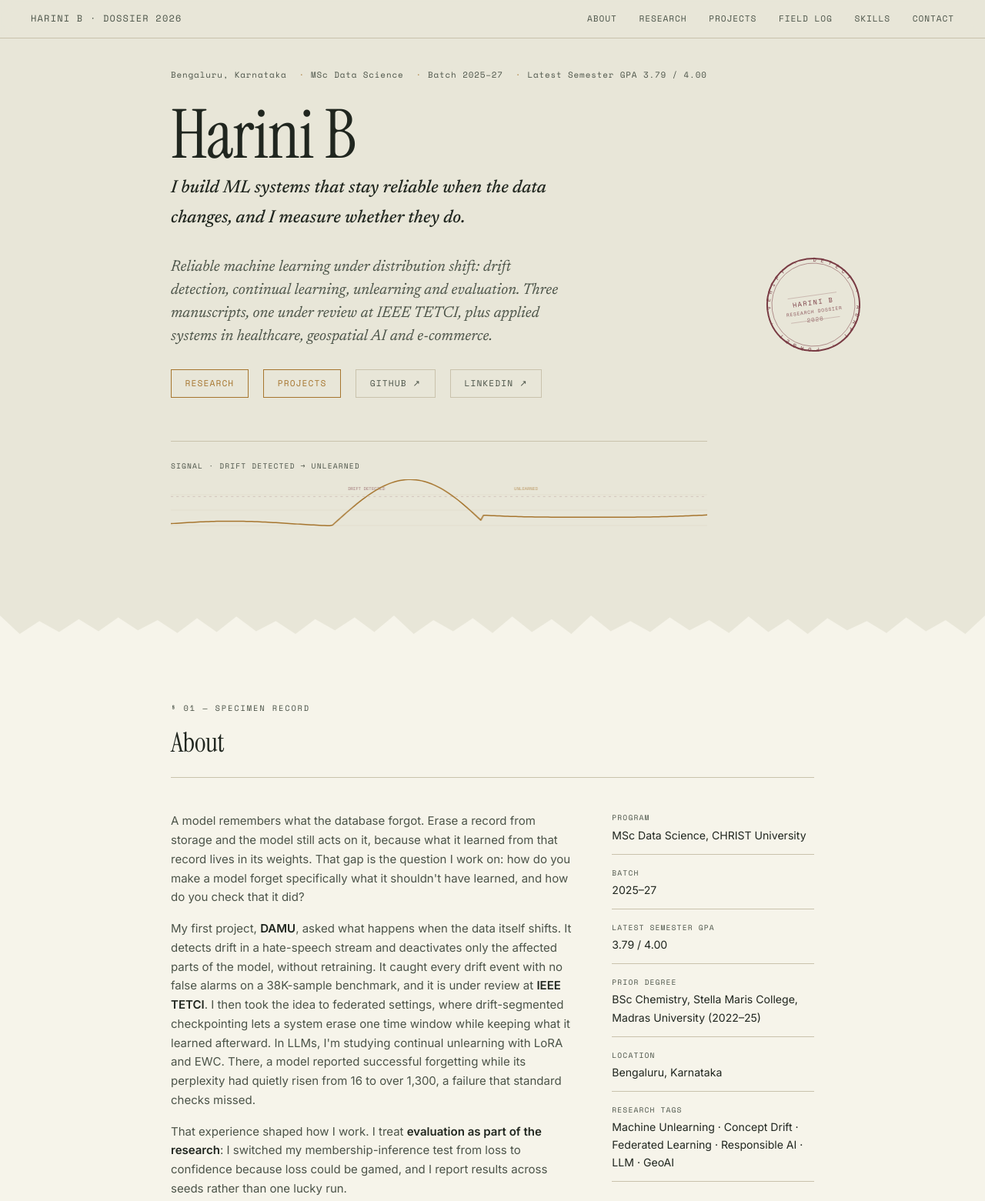
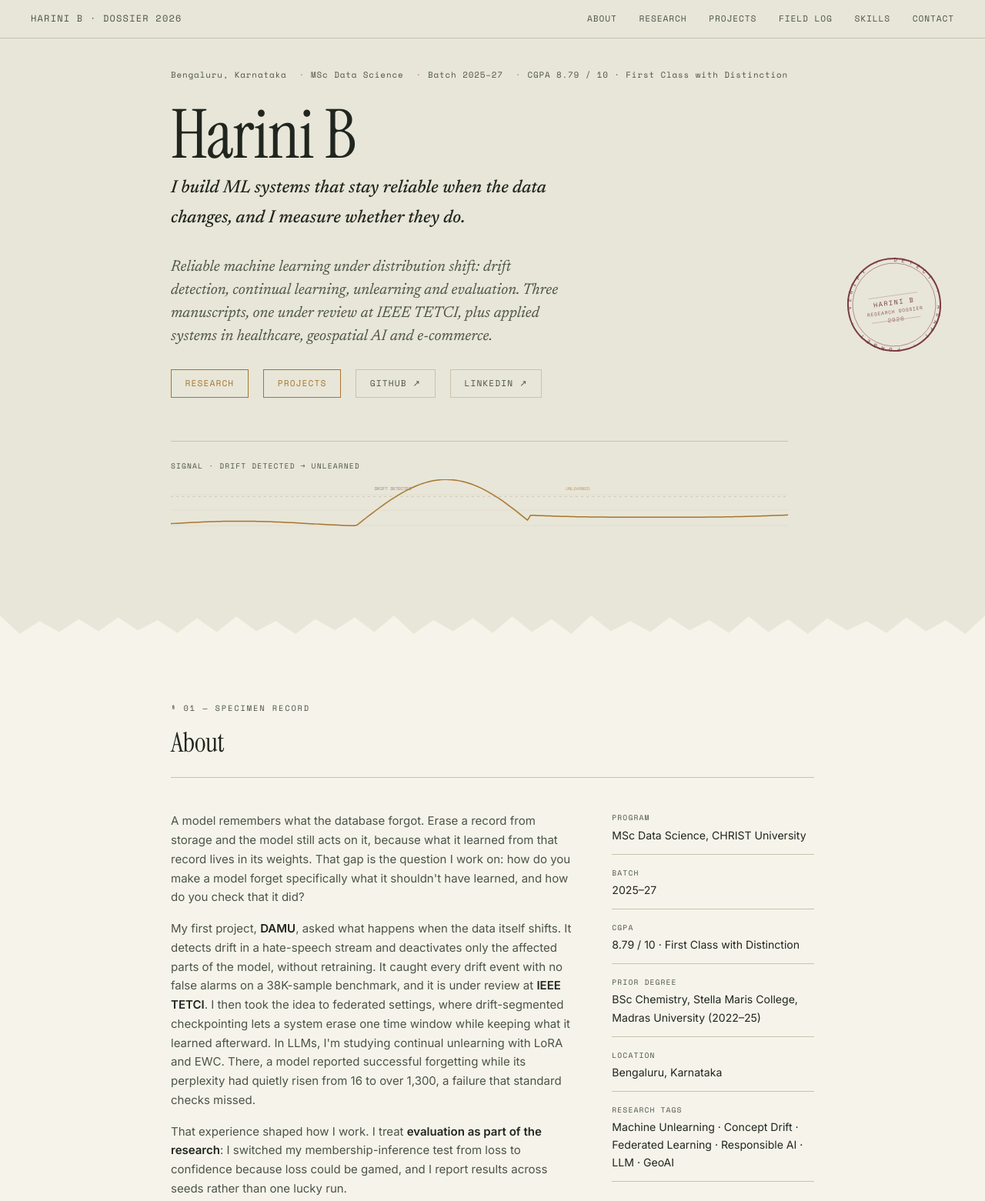
Before and after one commit to harinids/portfolio-, a plain HTML site: page index.html in a window 1280 px wide. Shown: the top 1561 px of the page at 77% size. Drawn offline with nearby package versions, Linux system fonts and the light colour scheme.

Commit message:
Add files via upload

```diff
--- a/index.html
+++ b/index.html
@@ -441,7 +441,7 @@
           <span>Bengaluru, Karnataka</span>
           <span>MSc Data Science</span>
           <span>Batch 2025–27</span>
-          <span>Latest Semester GPA 3.79 / 4.00</span>
+          <span>CGPA 8.79 / 10 &middot; First Class with Distinction</span>
         </div>
 
         <h1 class="display">Harini B</h1>
@@ -537,8 +537,8 @@
           <span class="field-val">2025–27</span>
         </div>
         <div class="field-row">
-          <span class="field-key">Latest Semester GPA</span>
-          <span class="field-val">3.79 / 4.00</span>
+          <span class="field-key">CGPA</span>
+          <span class="field-val">8.79 / 10 &middot; First Class with Distinction</span>
         </div>
         <div class="field-row">
           <span class="field-key">Prior Degree</span>
@@ -675,7 +675,7 @@
       <div class="specimen-card reveal">
         <div class="specimen-no">Specimen No. 04</div>
         <div class="specimen-title">AGRI-GSIS</div>
-        <div class="specimen-date">Apr 2026 – Present · Xploor Research Program, Deepspatial</div>
+        <div class="specimen-date">Apr 2026 – Sept 2026 · Xploor Research Program, Deepspatial</div>
         <p class="specimen-desc">GeoAI framework matching agricultural gaps to government schemes at block level. Ontology of 16 gap types linked to 14 central and Meghalaya schemes, served via an 8-endpoint REST API with 38 automated tests. Applied to seven West Garo Hills blocks, with 85.7% gap classification accuracy.</p>
         <div class="specimen-stack">
           <span class="stack-tag">Python</span><span class="stack-tag">Random Forest</span><span class="stack-tag">Flask REST API</span><span class="stack-tag">Google Earth Engine</span><span class="stack-tag">GeoAI</span>
@@ -721,7 +721,7 @@
     <div class="field-log reveal">
 
       <div class="log-entry">
-        <div class="log-date">Apr 2026 – Present</div>
+        <div class="log-date">Apr 2026 – Sept 2026</div>
         <div class="log-role">Research Intern — Xploor Program</div>
         <div class="log-org">Deepspatial · Noida &nbsp;·&nbsp; <em>eXperiential Program for Location &amp; Outcome ORiented Research</em></div>
         <ul class="log-bullets">
```
